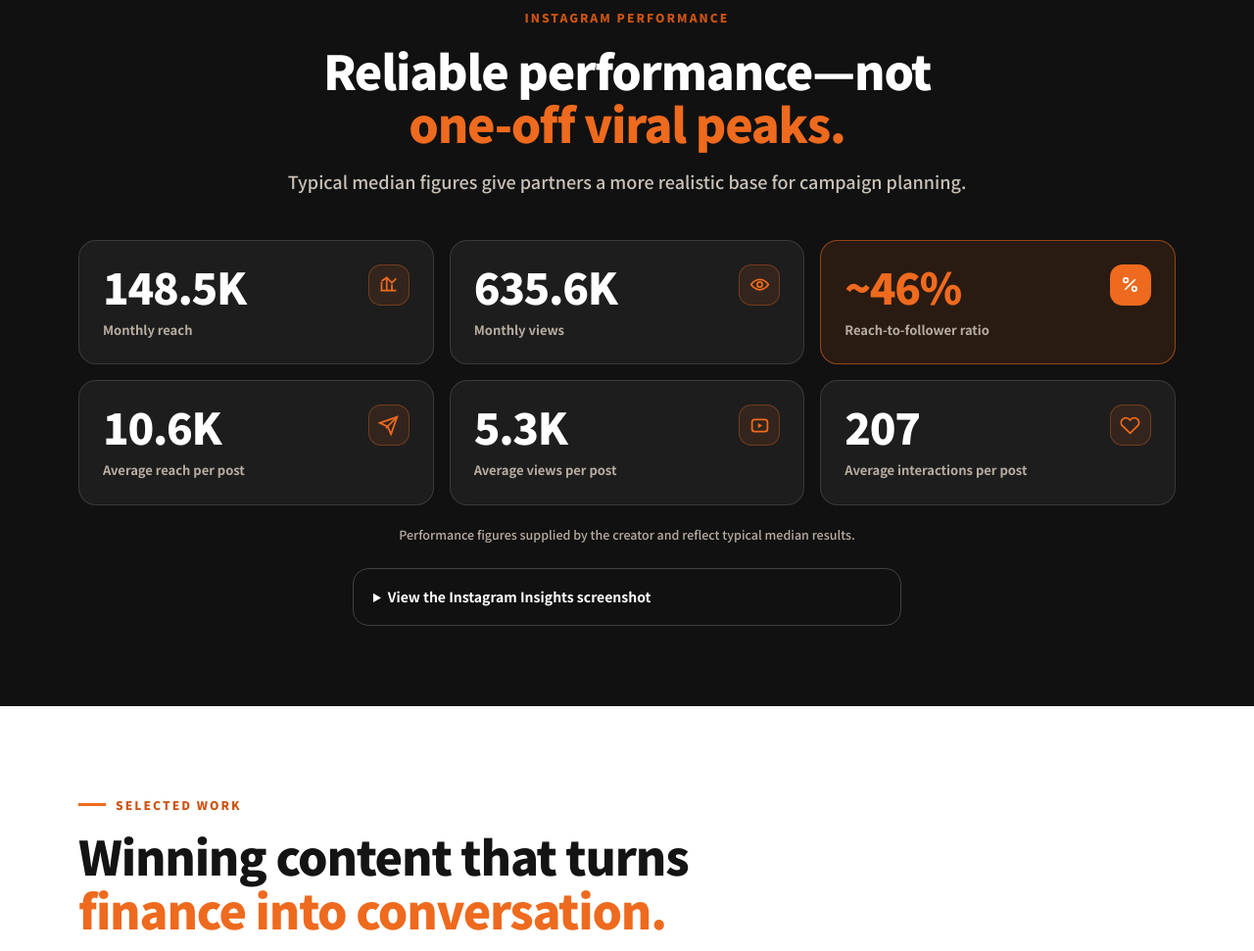
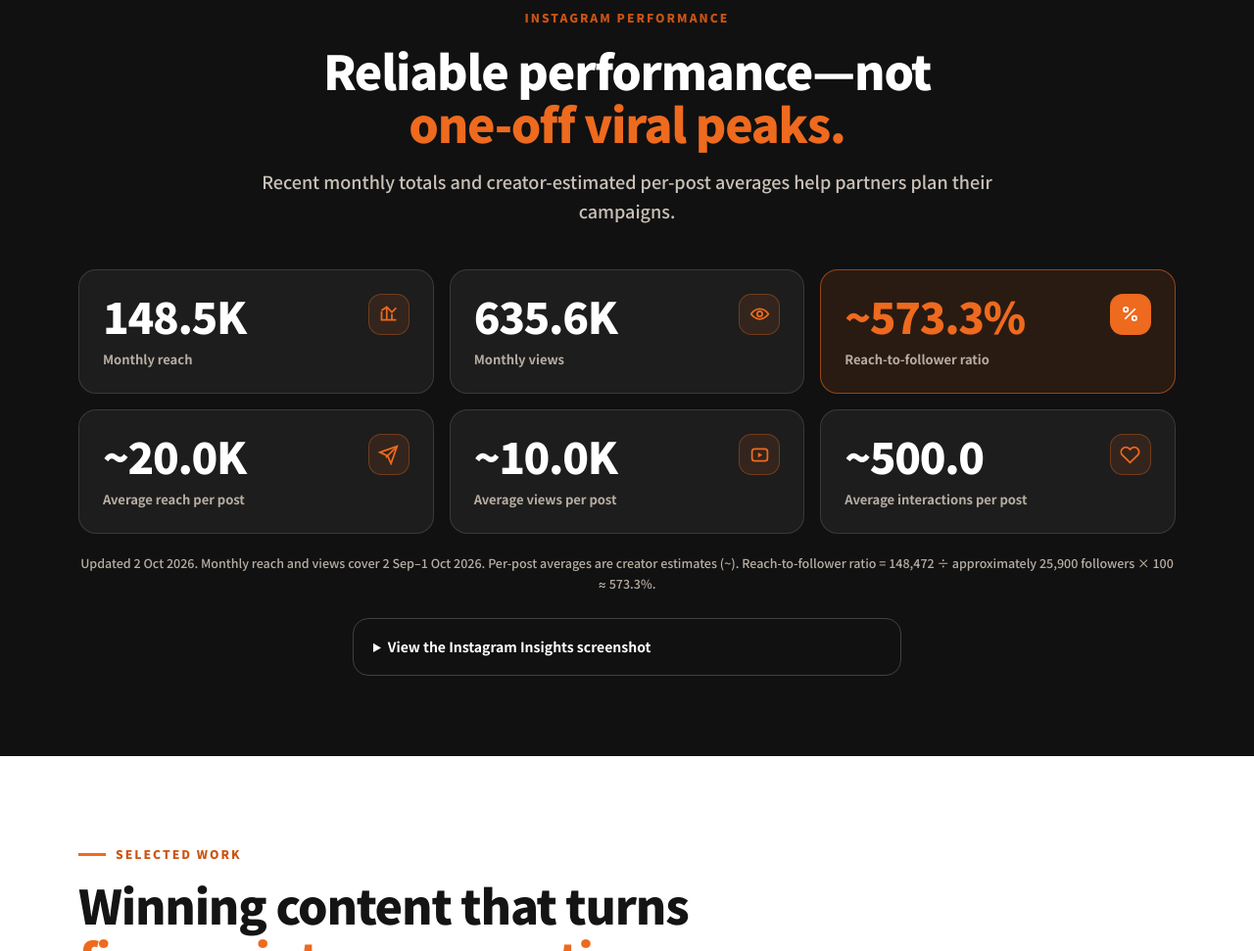
Before and after one commit to ahmoimotivation/ratecard, a plain HTML site: page index.html in a window 1280 px wide. Shown: the part 2572-3543 px from the top of the page at 98% size. Drawn offline with Linux system fonts and the light colour scheme.

Commit message:
Update follower ratio and creator-estimated per-post averages

```diff
--- a/index.html
+++ b/index.html
@@ -566,7 +566,7 @@
         <div class="section-head center">
           <span class="eyebrow">Instagram Performance</span>
           <h2 class="section-title">Reliable performance—not<br><span class="accent">one-off viral peaks.</span></h2>
-          <p class="section-copy">Typical median figures give partners a more realistic base for campaign planning.</p>
+          <p class="section-copy">Recent monthly totals and creator-estimated per-post averages help partners plan their campaigns.</p>
         </div>
         <div class="metrics">
           <div class="metric">
@@ -578,23 +578,23 @@
             <div class="metric-label">Monthly views</div>
           </div>
           <div class="metric featured">
-            <div class="metric-head"><div class="metric-value">~46%</div><div class="metric-icon" aria-hidden="true"><svg viewBox="0 0 24 24" fill="none" stroke="currentColor" stroke-width="2"><path d="M6 18L18 6"/><circle cx="7" cy="7" r="2.5"/><circle cx="17" cy="17" r="2.5"/></svg></div></div>
+            <div class="metric-head"><div class="metric-value">~573.3%</div><div class="metric-icon" aria-hidden="true"><svg viewBox="0 0 24 24" fill="none" stroke="currentColor" stroke-width="2"><path d="M6 18L18 6"/><circle cx="7" cy="7" r="2.5"/><circle cx="17" cy="17" r="2.5"/></svg></div></div>
             <div class="metric-label">Reach-to-follower ratio</div>
           </div>
           <div class="metric">
-            <div class="metric-head"><div class="metric-value">10.6K</div><div class="metric-icon" aria-hidden="true"><svg viewBox="0 0 24 24" fill="none" stroke="currentColor" stroke-width="2"><path d="M22 2L9 15"/><path d="M22 2l-7 20-4-9-9-4 20-7z"/></svg></div></div>
+            <div class="metric-head"><div class="metric-value">~20.0K</div><div class="metric-icon" aria-hidden="true"><svg viewBox="0 0 24 24" fill="none" stroke="currentColor" stroke-width="2"><path d="M22 2L9 15"/><path d="M22 2l-7 20-4-9-9-4 20-7z"/></svg></div></div>
             <div class="metric-label">Average reach per post</div>
           </div>
           <div class="metric">
-            <div class="metric-head"><div class="metric-value">5.3K</div><div class="metric-icon" aria-hidden="true"><svg viewBox="0 0 24 24" fill="none" stroke="currentColor" stroke-width="2"><rect x="3" y="5" width="18" height="14" rx="3"/><path d="M10 9l5 3-5 3V9z" fill="currentColor" stroke="none"/></svg></div></div>
+            <div class="metric-head"><div class="metric-value">~10.0K</div><div class="metric-icon" aria-hidden="true"><svg viewBox="0 0 24 24" fill="none" stroke="currentColor" stroke-width="2"><rect x="3" y="5" width="18" height="14" rx="3"/><path d="M10 9l5 3-5 3V9z" fill="currentColor" stroke="none"/></svg></div></div>
             <div class="metric-label">Average views per post</div>
           </div>
           <div class="metric">
-            <div class="metric-head"><div class="metric-value">207</div><div class="metric-icon" aria-hidden="true"><svg viewBox="0 0 24 24" fill="none" stroke="currentColor" stroke-width="2"><path d="M20.8 4.6a5.5 5.5 0 0 0-7.8 0L12 5.6l-1-1a5.5 5.5 0 0 0-7.8 7.8l1 1L12 21l7.8-7.6 1-1a5.5 5.5 0 0 0 0-7.8z"/></svg></div></div>
+            <div class="metric-head"><div class="metric-value">~500.0</div><div class="metric-icon" aria-hidden="true"><svg viewBox="0 0 24 24" fill="none" stroke="currentColor" stroke-width="2"><path d="M20.8 4.6a5.5 5.5 0 0 0-7.8 0L12 5.6l-1-1a5.5 5.5 0 0 0-7.8 7.8l1 1L12 21l7.8-7.6 1-1a5.5 5.5 0 0 0 0-7.8z"/></svg></div></div>
             <div class="metric-label">Average interactions per post</div>
           </div>
         </div>
-        <p class="data-note">Performance figures supplied by the creator and reflect typical median results.</p>
+        <p class="data-note">Updated 2 Oct 2026. Monthly reach and views cover 2 Sep–1 Oct 2026. Per-post averages are creator estimates (~). Reach-to-follower ratio = 148,472 ÷ approximately 25,900 followers × 100 ≈ 573.3%.</p>
         <details class="insights-proof">
           <summary>View the Instagram Insights screenshot</summary>
           <figure>
```
